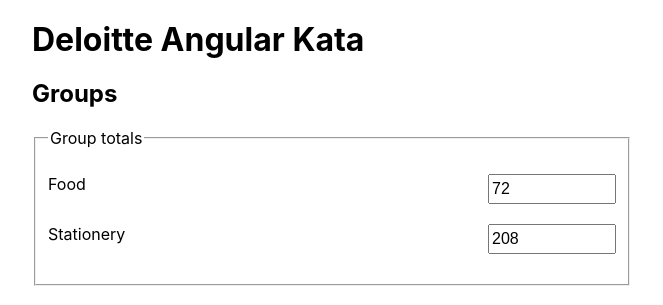
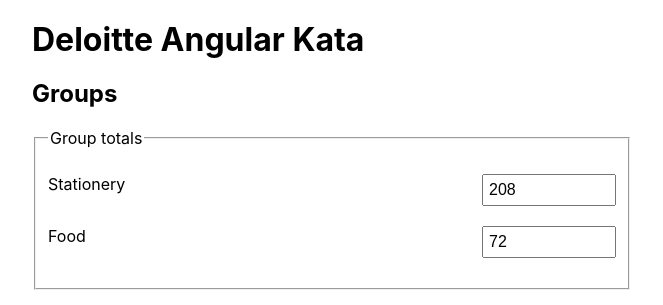
Before and after one commit to Ayelike/deloitte-angular-kata, an Angular app: page / in a window 1280 px wide. Shown: the top 305 px of the page, without its empty margins (308-971 px from the left). Built offline with nearby package versions, Linux system fonts and the light colour scheme.

Commit message:
Feature: add form validation - involved changing form input object to array of objects to store error state

```diff
--- a/src/app/group-totals/group-totals.component.html
+++ b/src/app/group-totals/group-totals.component.html
@@ -3,9 +3,12 @@
   <form>
     <fieldset>
       <legend>Group totals</legend>
-      <div *ngFor="let group of formInputs | keyvalue" class="app-group-totals__form-row">
-        <label for="input_{{group.key}}">{{group.key}}</label>
-        <input (change)="valueChange($event)" [attr.data-key]="group.key" id="input_{{group.key}}" max="999" min="0" type="number" value={{group.value}} />
+      <div *ngFor="let group of formItems" class="app-group-totals__form-row">
+        <div class="app-group-totals__form-row__group">
+          <label for="input_{{group.key}}">{{group.key}}</label>
+          <input (change)="valueChange($event)" [attr.data-key]="group.key" ngClass="{{!group.error ? 'app-group-totals__input' : 'app-group-totals__input app-group-totals__input--error'}}" id="input_{{group.key}}" max="999" min="0" type="number" value={{group.value}} />
+        </div>
+        <span *ngIf="group.error" class="app-group-totals__error">Value must be a number between 0 and 999</span>
       </div>
     </fieldset>
   </form>
--- a/src/app/group-totals/group-totals.component.scss
+++ b/src/app/group-totals/group-totals.component.scss
@@ -2,9 +2,30 @@
 
 .app-group-totals {
     &__form-row {
-        display: flex;
-        flex-direction: row;
-        justify-content: space-between;
         margin-bottom: $u-spacing;
+
+        &__group {
+            display: flex;
+            flex-direction: row;
+            justify-content: space-between;
+        }
+    }
+
+    &__input {
+        font-size: 16px;
+        min-width: 120px;
+        padding: 5px;
+
+        &--error {
+            border: 1px solid $c-red;
+        }
+    }
+
+    &__error {
+        color: $c-red;
+        display: block;
+        font-size: 12px;
+        margin-top: $u-spacing / 2;
+        text-align: right;
     }
 }
--- a/src/app/group-totals/group-totals.component.ts
+++ b/src/app/group-totals/group-totals.component.ts
@@ -1,4 +1,17 @@
 import { Component, EventEmitter, Input, OnInit, Output } from '@angular/core';
+import { ValueConverter } from '@angular/compiler/src/render3/view/template';
+
+class formItem {
+  key: string
+  value: number
+  error: boolean
+
+  constructor(key: string, value: number, error: boolean) {
+    this.key = key;
+    this.value = value;
+    this.error = error;
+  }
+}
 
 @Component({
   selector: 'app-group-totals',
@@ -10,7 +23,7 @@
   @Input() data: object; //get data from parent
   @Output() dataChange = new EventEmitter<object>(); //declare output as object
   groups: string[] = []; //declare groups string array
-  formInputs: object = {}; //declare form input object
+  formItems: Array<formItem> = []; //declare form items as an array of form item objects
 
   constructor() {
   }
@@ -27,15 +40,31 @@
         }
       });
 
-      this.formInputs[group] = groupTotal; //store group total in form input object
+      this.formItems.push({
+        key: group,
+        value: groupTotal,
+        error: false,
+      }); //push new form item into form items array
     });
   }
 
   valueChange(event: any) {
-    this.dataChange.emit({
-      group: event.target.dataset.key,
-      value: event.target.value,
-    }); //send new values to parent
+    const key = event.target.dataset.key;
+    const value = parseInt(event.target.value);
+
+    this.formItems.forEach((item) => { //loop form inputs
+      if (item.key === key) { //if key matches changed input
+        if (isNaN(value) || value < 0 || value > 999) { //validate value
+          item.error = true; //show error message
+        } else {
+          item.error = false; //hide error message
+
+          this.dataChange.emit({
+            group: key,
+            value: value,
+          }); //send new values to parent
+        }
+      }
+    });
   }
-
 }
--- a/src/data/data.json
+++ b/src/data/data.json
@@ -9,7 +9,7 @@
       "chocolate": 4
     },
     "groups": {
-      "stationery": ["pens", "sharpeners", "pencils", "hens"],
+      "stationery": ["pens", "sharpeners", "pencils"],
       "food": ["fish", "chicken", "veg", "chocolate"]
     }
   }
--- a/src/styles.scss
+++ b/src/styles.scss
@@ -25,8 +25,3 @@
     margin: 0 0 ($u-spacing / 2);
     text-transform: capitalize;
 }
-
-input[type="number"] {
-    font-size: 16px;
-    min-width: 120px;
-}
--- a/src/variables.scss
+++ b/src/variables.scss
@@ -1,5 +1,6 @@
 //colours
 $c-grey: #ccc;
+$c-red: #f00;
 
 //units
 $u-spacing: 20px;
```
